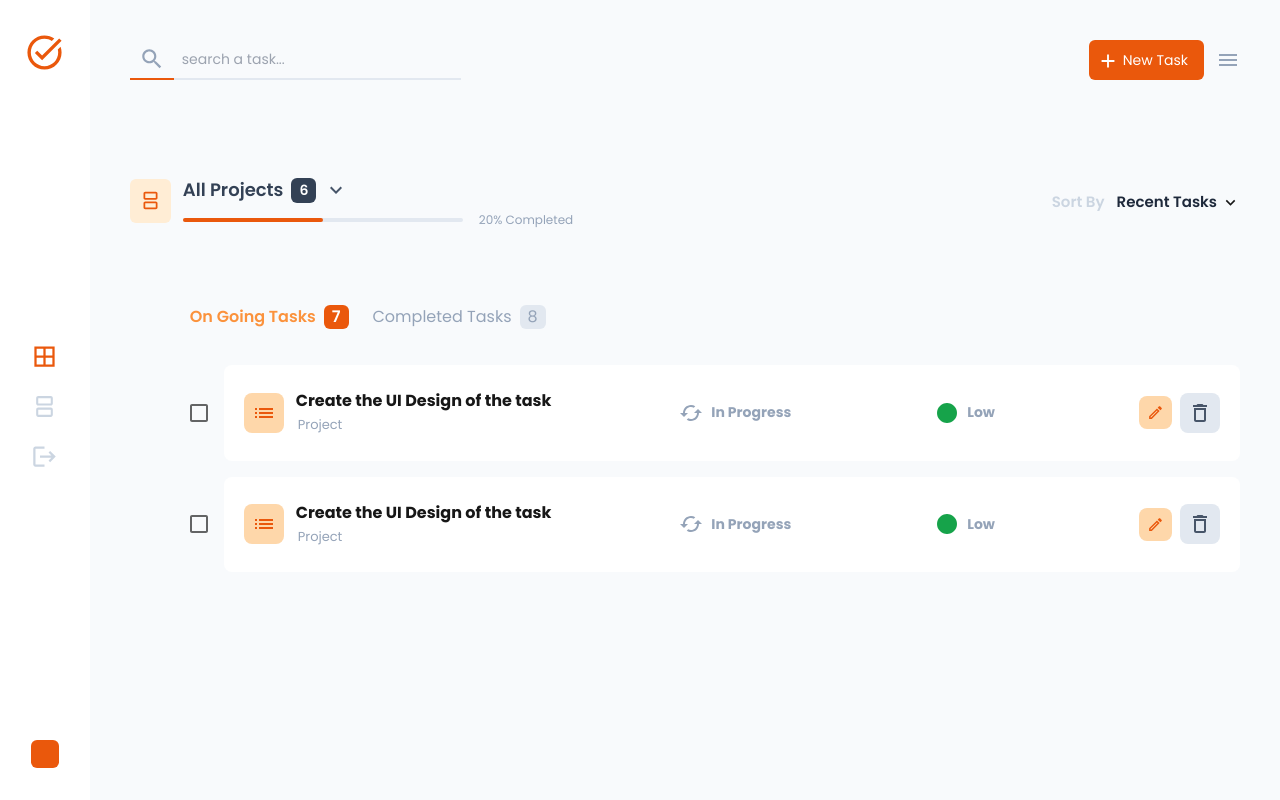
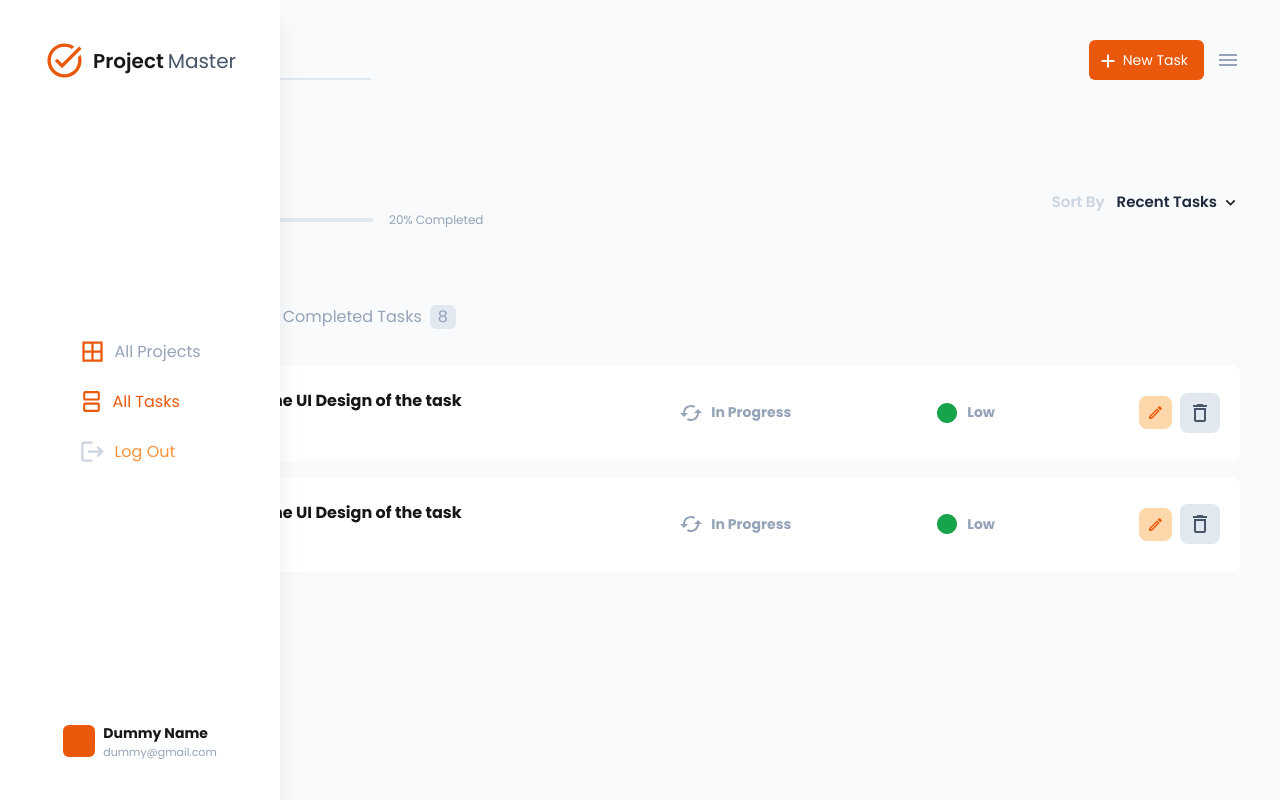
Before and after one commit to Devaraju93/ProjectManager, a Next.js app: page / in a window 1280 px wide. Both pictures are taken after a click on the icon 1228 px from the left and 60 px from the top of the page. Built offline with nearby package versions, Linux system fonts and the light colour scheme.

Commit message:
sidebar fixed

```diff
--- a/app/Components/sidebar.tsx
+++ b/app/Components/sidebar.tsx
@@ -1,53 +1,102 @@
+/* eslint-disable @typescript-eslint/no-unused-vars */
 import React from "react";
 import TaskAltIcon from "@mui/icons-material/TaskAlt";
 import BorderAllIcon from "@mui/icons-material/BorderAll";
 import SplitscreenIcon from "@mui/icons-material/Splitscreen";
 import LogoutIcon from "@mui/icons-material/Logout";
+import { useContextApp } from "@/app/contextApp";
 
-function Sidebar() {
+function SideBar() {
+  const {
+    openSideBarObject: { openSidebar },
+  } = useContextApp();
   return (
-    <div className="w-[97px] max-h-screen py-8 bg-white flex flex-col items-center justify-between max-[940px]:hidden">
+    <div
+      className={`${
+        openSidebar
+          ? "w-[280px] fixed shadow-xl"
+          : "w-[97px] max-[940px]:hidden"
+      } h-screen py-10 bg-white flex flex-col items-center justify-between z-[90] transition-all `}
+
+      // className="w-[97px] max-h-screen py-8 bg-white flex flex-col items-center justify-between max-[940px]:hidden"
+    >
       <Logo />
       <Menu />
-      <Profile/>
+      <Profile />
     </div>
   );
 }
 
 // eslint-disable-next-line @typescript-eslint/no-unused-vars
 function Profile() {
-  return <div className="w-7 h-7 bg-orange-600 rounded-md"></div>;
+  const {
+    openSideBarObject: { openSidebar },
+  } = useContextApp();
+  return (
+    <div className="flex items-center gap-2">
+      <div className="w-8 h-8 bg-orange-600 rounded-md"></div>
+      {openSidebar && (
+        <ul>
+          <li className="font-bold text-[14px]">Dummy Name</li>
+          <li className="text-slate-400 text-[11px]">dummy@gmail.com</li>
+        </ul>
+      )}
+    </div>
+  );
 }
 // eslint-disable-next-line @typescript-eslint/no-unused-vars
 function Menu() {
+  const {
+    openSideBarObject: { openSidebar },
+  } = useContextApp();
   return (
-    <div className="flex flex-col gap-6 items-center">
+    <div className="flex flex-col gap-6 ">
+      {/* Projects */}
+      <div className="flex items-center gap-2">
         <BorderAllIcon
           className="text-orange-600 cursor-pointer"
           sx={{ fontSize: "27px" }}
         />
+        { openSidebar && <span className="text-slate-400">All Projects</span>}
+      </div>
 
+      {/* Tasks */}
+      <div className="flex items-center gap-2">
         <SplitscreenIcon
-        className="text-slate-300 cursor-pointer"
+          className="text-orange-600 cursor-pointer"
           sx={{ fontSize: "25px" }}
         />
+        {openSidebar && <span className="text-orange-600">All Tasks</span>}
+      </div>
+      <div className="flex items-center gap-2">
         <LogoutIcon
           className="text-slate-300 cursor-pointer"
           sx={{ fontSize: "27px" }}
         />
+        {openSidebar && <span className="text-orange-400">Log Out</span>}
+      </div>
     </div>
   );
 }
 
 function Logo() {
+  const {
+    openSideBarObject: { openSidebar },
+  } = useContextApp();
   return (
-    <div>
+    <div className="flex items-center gap-2  justify-center">
       <TaskAltIcon
         className="text-orange-600 font-bold"
         sx={{ fontSize: "41px" }}
       />
+      {openSidebar && (
+        <div className="text-xl flex items-center gap-1 ">
+          <span className="font-semibold">Project</span>
+          <span className="text-slate-600">Master</span>
+        </div>
+      )}
     </div>
   );
 }
 
-export default Sidebar;
+export default SideBar;
--- a/app/Pages/AllTasks/Components/TasksHeader.tsx
+++ b/app/Pages/AllTasks/Components/TasksHeader.tsx
@@ -1,6 +1,7 @@
 import SearchIcon from "@mui/icons-material/Search";
 import AddIcon from "@mui/icons-material/Add";
-import MenuIcon from '@mui/icons-material/Menu';
+import MenuIcon from "@mui/icons-material/Menu";
+import { useContextApp } from "@/app/contextApp";
 
 function TasksHeader() {
   return (
@@ -32,15 +33,20 @@ function SearchBar() {
 }
 
 function AddProjectButton() {
+  const {
+    openSideBarObject: {setOpenSidebar,openSidebar},
+  } = useContextApp();
+
   return (
     <div className="flex gap-3 items-center ">
-    <button className="bg-orange-600 text-white p-2 text-[14px] rounded-md  flex gap-1 items-center">
-      <AddIcon className="mt-[2px]" sx={{ fontSize: "22px" }} />
-      <span className="max-sm:hidden pr-2">New Task</span>
-    </button>
-    <MenuIcon
-    className="text-slate-400 h-9 cursor-pointer hidden max-sm:block"
-    />
+      <button className="bg-orange-600 text-white p-2  justify-center text-[14px] rounded-md  flex gap-1 items-center">
+        <AddIcon className="mt-[2px]" sx={{ fontSize: "22px" }} />
+        <span className="max-sm:hidden pr-2">New Task</span>
+      </button>
+      <MenuIcon
+        onClick={() => setOpenSidebar(!openSidebar)}
+        className="text-slate-400 h-9 cursor-pointer hidden max-[940px]:block"
+      />
     </div>
   );
 }
--- /dev/null
+++ b/app/contextApp.tsx
@@ -0,0 +1,38 @@
+/* eslint-disable @typescript-eslint/no-unused-vars */
+
+"use client"
+
+import { createContext, useContext, useState } from "react";
+
+// setting the structure of the context
+type AppType  = {
+    openSideBarObject: {
+        openSidebar: boolean,
+        setOpenSidebar: React.Dispatch<React.SetStateAction<boolean>>
+    }
+
+}
+
+// setting the default State
+const defaultState: AppType = {
+    openSideBarObject: {openSidebar: false, setOpenSidebar: () => {}}
+}
+
+// creating the context
+const ContextApp = createContext<AppType>(defaultState);
+
+// creating the provider
+export default function ContextAppProvider({children}: {children: React.ReactNode}) {
+    const [openSidebar, setOpenSidebar] = useState(false);
+    return (
+        <ContextApp.Provider
+        value={{openSideBarObject: {openSidebar, setOpenSidebar}}}>
+            {children}
+        </ContextApp.Provider>
+    )
+
+}
+
+export function useContextApp() {
+    return useContext(ContextApp);
+}
--- a/app/layout.tsx
+++ b/app/layout.tsx
@@ -1,12 +1,12 @@
 import type { Metadata } from "next";
-import {Inter ,Poppins } from 'next/font/google';
+import { Inter, Poppins } from "next/font/google";
 import "./globals.css";
+import ContextAppProvider from "./contextApp";
 
 // eslint-disable-next-line @typescript-eslint/no-unused-vars
 const inter = Inter({
-  subsets: ['latin'],
+  subsets: ["latin"],
 });
-
 
 export const metadata: Metadata = {
   title: "Create Next App",
@@ -14,11 +14,10 @@ export const metadata: Metadata = {
 };
 
 const poppins = Poppins({
-  weight: ['100','200', "300", '400', '500', '600', '700', '800', '900'],
-  subsets: ['latin'],
-  variable: '--font-poppins',
+  weight: ["100", "200", "300", "400", "500", "600", "700", "800", "900"],
+  subsets: ["latin"],
+  variable: "--font-poppins",
 });
-
 
 export default function RootLayout({
   children,
@@ -27,11 +26,9 @@ export default function RootLayout({
 }>) {
   return (
     <html lang="en">
-      <body
-        className={`${poppins.variable} ${poppins.variable} antialiased`}
-      >
-        {children}
-      </body>
+      <ContextAppProvider>
+        <body className={poppins.variable}>{children}</body>
+      </ContextAppProvider>
     </html>
   );
 }
--- a/app/page.tsx
+++ b/app/page.tsx
@@ -1,11 +1,16 @@
 /* eslint-disable @typescript-eslint/no-unused-vars */
-import Sidebar from "./Components/Sidebar";
+
 import React from "react";
 import { useCallback,useState } from "react";
 import AllProjects from "./Pages/AllProjects/AllProjects";
 import AllTasksContainer from "./Pages/AllTasks/AllTasks";
+import { useContextApp } from "./contextApp";
+import Sidebar from "./Components/Sidebar";
 
 export default function Home() {
+  const {
+    openSideBarObject: { openSidebar },
+  } = useContextApp();
   const handleChange =(value: string) => {
     console.log("Input Changed: ", value);
   }
```
Lines whose indentation alone changed are shown as unchanged.
